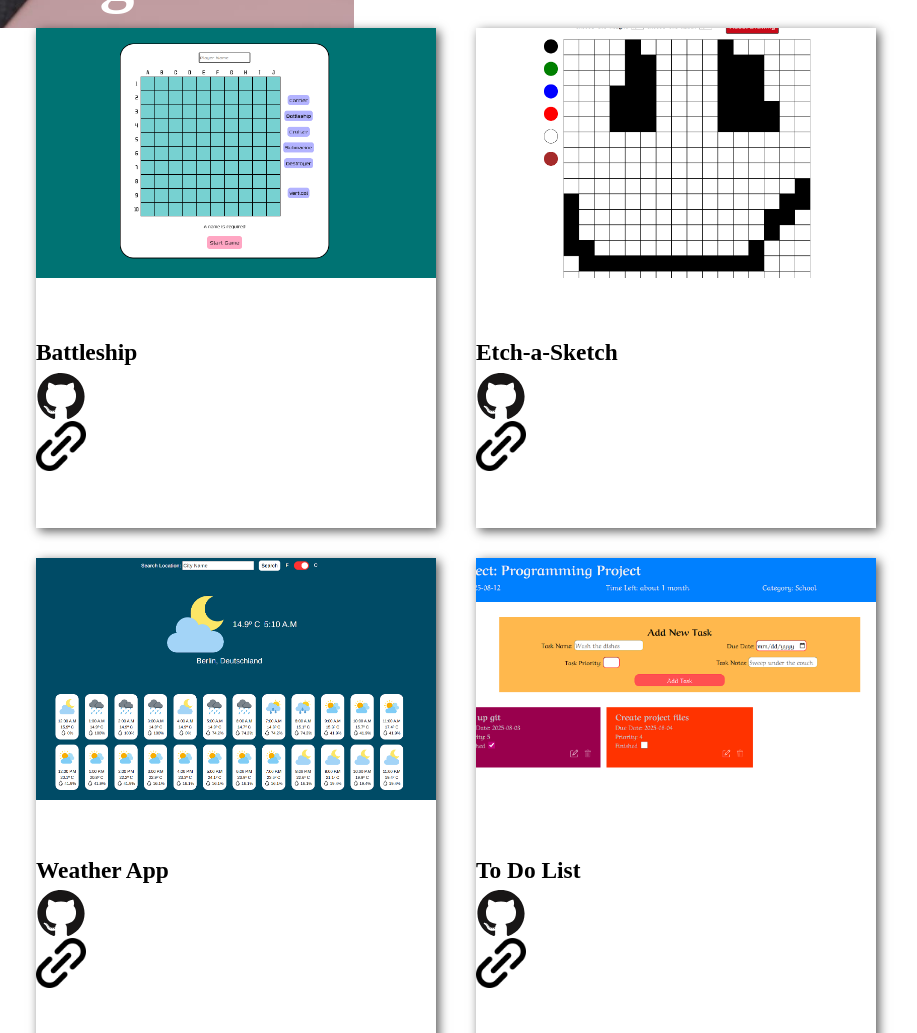
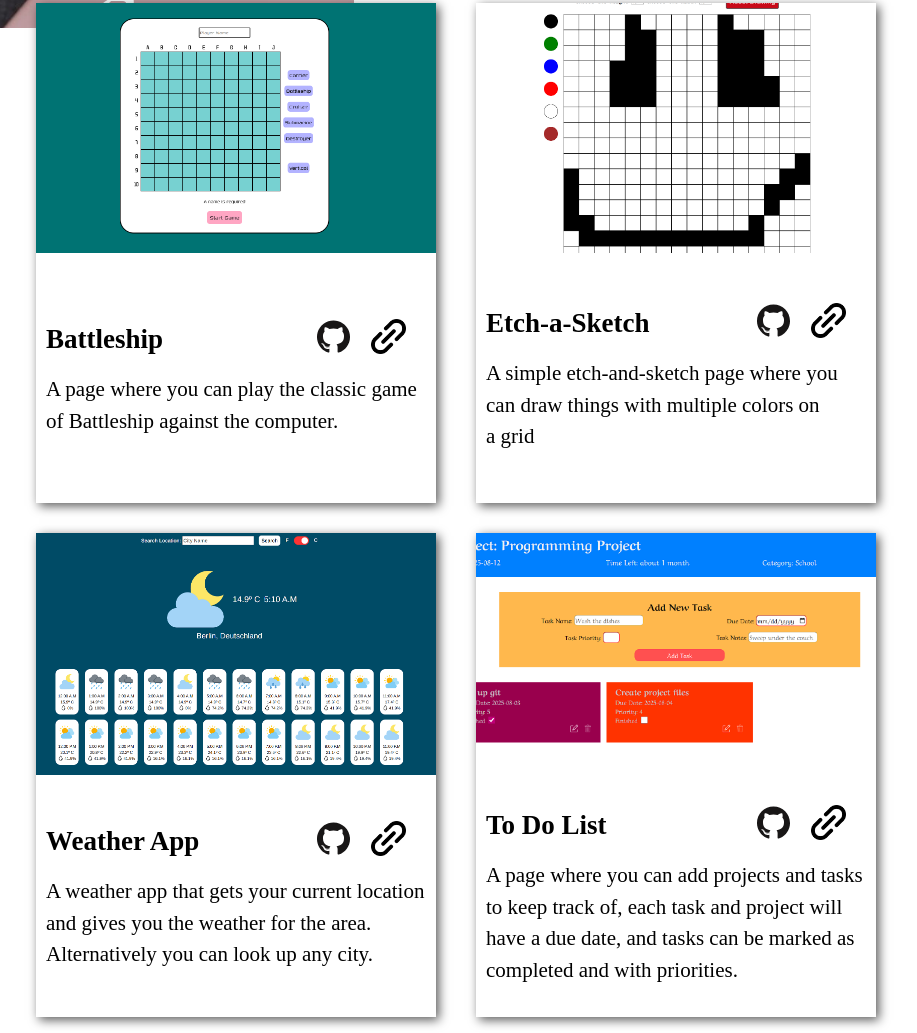
Before and after one commit to Kauboimausu/homepage, a website built with webpack: page src/template.html in a window 1280 px wide. Shown: the part 942-1975 px from the top of the page, without its empty margins (184-1101 px from the left). Built offline with nearby package versions, Linux system fonts and the light colour scheme; a web font is replaced by a local one.

Commit message:
Finished project cards
Finished project cards design, as far as I can tell, but only for desktop, I suspect they won't need many adjustements for other size though

```diff
--- a/src/style.css
+++ b/src/style.css
@@ -87,7 +87,6 @@ header {
 .projects-showcase {
     display: grid;
     grid-template-columns: repeat(auto-fill, minmax(350px, 400px));
-    grid-template-rows: 100px repeat(auto-fill, 500px);
     column-gap: 2rem;
     row-gap: 1.5rem;
 }
@@ -99,6 +98,7 @@ header {
 }
 
 .project-card {
+    max-height: 500px;
     display: grid;
     grid-template-rows: 1fr 1fr;
     align-items: center;
@@ -115,6 +115,40 @@ header {
     object-fit: cover;
     height: 100%;
     width: 100%;
+}
+
+.project-card-info {
+    display: grid;
+    grid-template-columns: 1fr 1fr;
+    grid-template-rows: 2rem 1fr;
+    row-gap: .75rem;
+    padding: .2rem .5rem;
+}
+
+.project-name {
+    grid-column: 1;
+    grid-row: 1;
+    font-size: 1.35rem;
+}
+
+.project-links {
+    display: flex;
+    grid-column: 2;
+    grid-row: 1;
+    justify-content: flex-end;
+    padding-right: 1rem;
+    gap: 1rem;
+}
+
+.project-links img {
+    width: 1.75rem;
+    height: auto;
+}
+
+.project-description {
+    grid-column: 1/-1;
+    grid-row: 2;
+    font-size: 1.05rem;
 }
 
 /* For screens over 1000px, desktop */
--- a/src/template.html
+++ b/src/template.html
@@ -60,7 +60,7 @@
                                 ><img src="./img/link.png" alt="Live Page"
                             /></a>
                         </div>
-                        <p class="project-description"></p>
+                        <p class="project-description">A page where you can play the classic game of Battleship against the computer.</p>
                     </div>
                 </div>
 
@@ -86,7 +86,7 @@
                                 ><img src="./img/link.png" alt="Live Page"
                             /></a>
                         </div>
-                        <p class="project-description"></p>
+                        <p class="project-description">A simple etch-and-sketch page where you can draw things with multiple colors on a grid</p>
                     </div>
                 </div>
 
@@ -112,7 +112,7 @@
                                 ><img src="./img/link.png" alt="Live Page"
                             /></a>
                         </div>
-                        <p class="project-description"></p>
+                        <p class="project-description">A weather app that gets your current location and gives you the weather for the area. Alternatively you can look up any city.</p>
                     </div>
                 </div>
 
@@ -138,7 +138,7 @@
                                 ><img src="./img/link.png" alt="Live Page"
                             /></a>
                         </div>
-                        <p class="project-description"></p>
+                        <p class="project-description">A page where you can add projects and tasks to keep track of, each task and project will have a due date, and tasks can be marked as completed and with priorities.</p>
                     </div>
                 </div>
 
@@ -164,7 +164,7 @@
                                 ><img src="./img/link.png" alt="Live Page"
                             /></a>
                         </div>
-                        <p class="project-description"></p>
+                        <p class="project-description">A page where you can keep track of the books you've read, you can add books, as well as their author, pagecount and whether you've read them or not.</p>
                     </div>
                 </div>
 
@@ -190,7 +190,7 @@
                                 ><img src="./img/link.png" alt="Live Page"
                             /></a>
                         </div>
-                        <p class="project-description"></p>
+                        <p class="project-description">A page where you can play a game of tic-tac-toe against a friend.</p>
                     </div>
                 </div>
 
@@ -216,7 +216,7 @@
                                 ><img src="./img/link.png" alt="Live Page"
                             /></a>
                         </div>
-                        <p class="project-description"></p>
+                        <p class="project-description">A page hosting a virtual calculator that you can use to do simple arithmetic operations.</p>
                     </div>
                 </div>
             </section>
```
